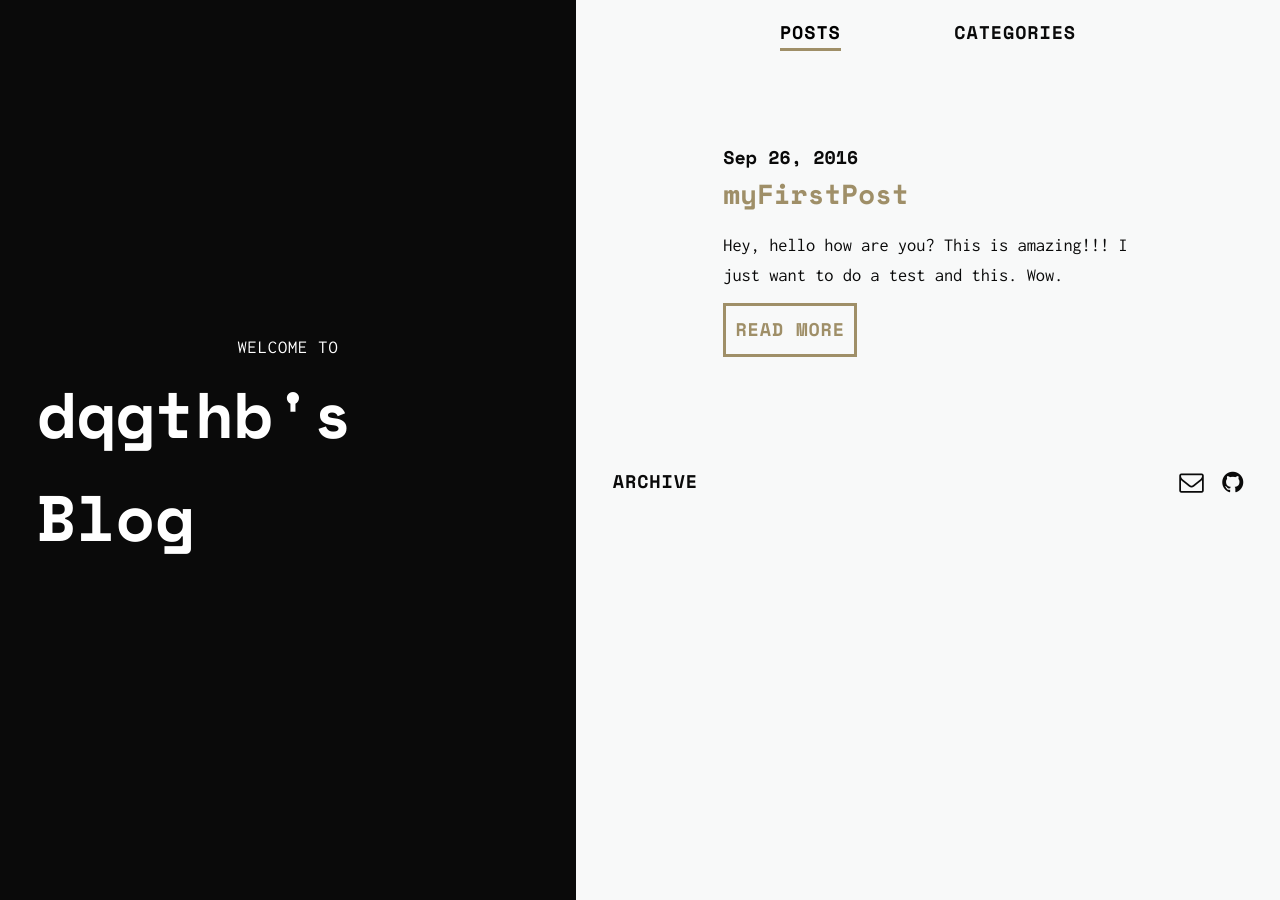
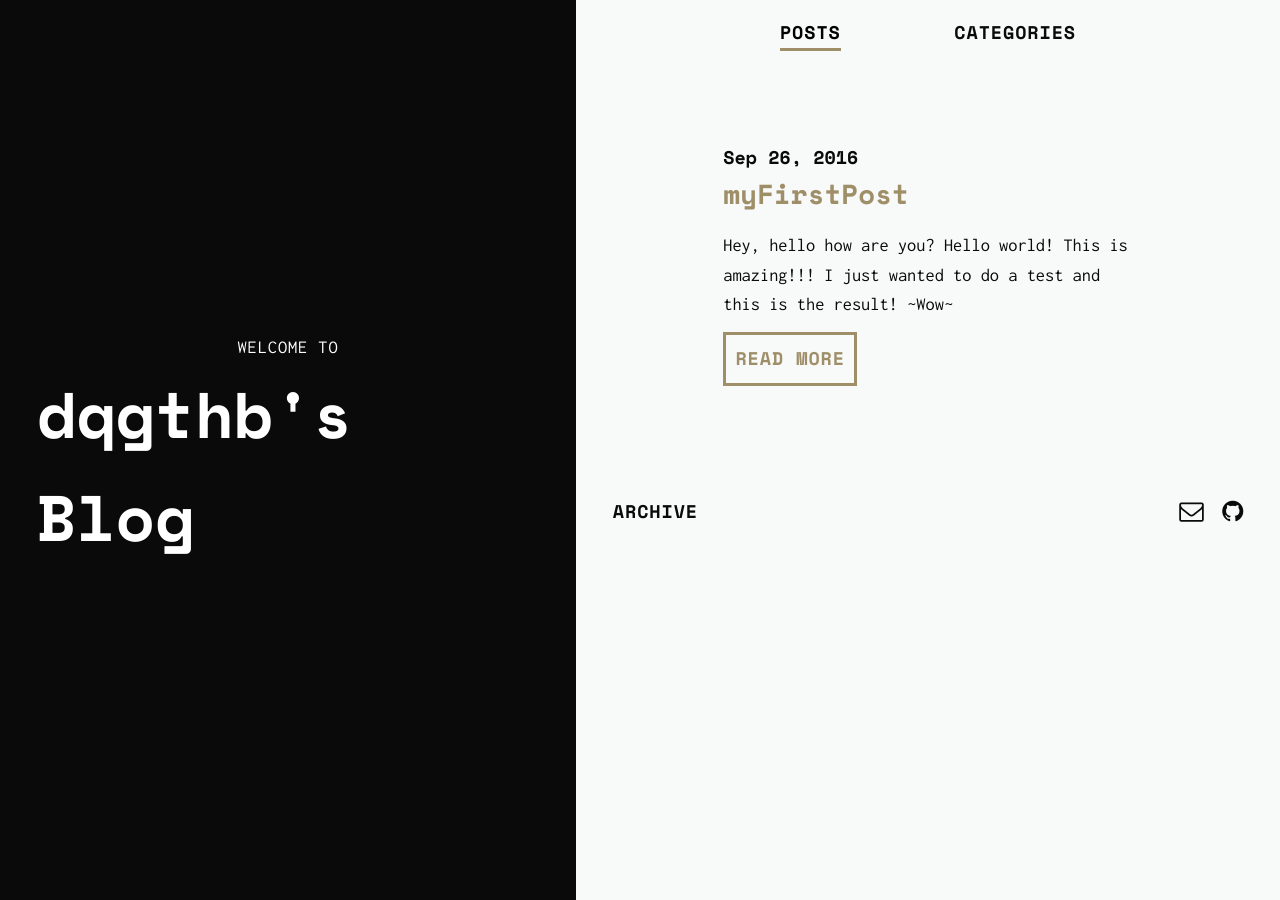
Before and after one commit to deongthb/blog, a Jekyll site: the page built from index.html, in a window 1280 px wide. Built offline with Jekyll 4.4.1, drawn with Linux system fonts in a browser that asks for light colours; nearby versions of some CDN libraries; the list of posts is cut into pages by our own code.

Commit message:
firstpostedit

```diff
--- a/_posts/2016-09-26-myFirstPost.md
+++ b/_posts/2016-09-26-myFirstPost.md
@@ -8,7 +8,7 @@ description: Hello?
 ---
 
 # Hey, hello how are you?
-
+## Hello world!
 This is amazing!!!
 
-I just want to do a *test* and **this**. Wow.
+I just wanted to do a *test* and **this** is the result! ~Wow~
```
